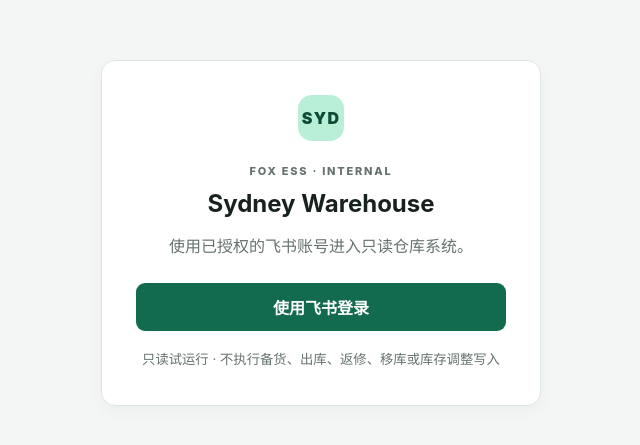
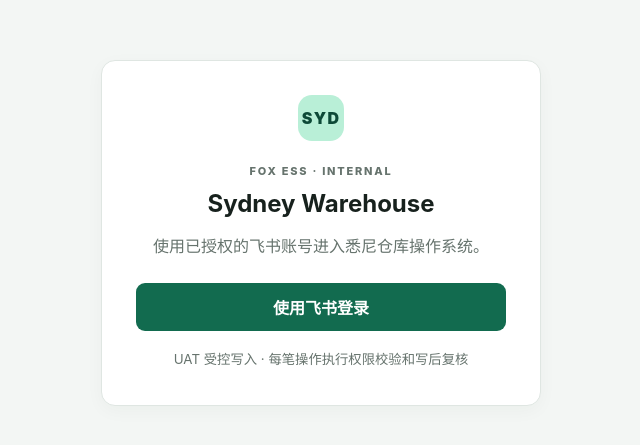
Before and after one commit to DouglasMooooo/sydney-warehouse-ledger, a Next.js app: page / in a window 1280 px wide. Shown: the part 167-612 px from the top of the page, without its empty margins (319-959 px from the left). Built offline with nearby package versions, Linux system fonts and the light colour scheme.

Commit message:
fix: update UAT controlled-write messaging

```diff
--- a/app/(warehouse)/controlled-action-panel.tsx
+++ b/app/(warehouse)/controlled-action-panel.tsx
@@ -1,3 +1,3 @@
 'use client';
 import { ACTIONS, ENABLED_STATUSES, ITEM_TYPES, STOCK_CONDITIONS, type LedgerAction } from '../../src/config/controlledValues';
-export function ControlledActionPanel({action,onActionChange}:{action:LedgerAction;onActionChange?:(action:LedgerAction)=>void}){return <section className="control-panel"><div className="panel-kicker">常规动作</div><label>动作代码<select value={action} onChange={e=>onActionChange?.(e.target.value as LedgerAction)}>{ACTIONS.map(item=><option key={item}>{item}</option>)}</select></label><label>物品类型<select defaultValue="成品">{ITEM_TYPES.map(item=><option key={item}>{item}</option>)}</select></label><label>库存属性<select defaultValue={action==='退回维修'?'待修':'新机'}>{STOCK_CONDITIONS.map(item=><option key={item}>{item}</option>)}</select></label><label>启用状态<select defaultValue="是">{ENABLED_STATUSES.map(item=><option key={item}>{item}</option>)}</select></label><div className="enabled-row"><span>发布状态</span><strong>UAT 只读锁定</strong></div></section>;}
+export function ControlledActionPanel({action,onActionChange}:{action:LedgerAction;onActionChange?:(action:LedgerAction)=>void}){return <section className="control-panel"><div className="panel-kicker">常规动作</div><label>动作代码<select value={action} onChange={e=>onActionChange?.(e.target.value as LedgerAction)}>{ACTIONS.map(item=><option key={item}>{item}</option>)}</select></label><label>物品类型<select defaultValue="成品">{ITEM_TYPES.map(item=><option key={item}>{item}</option>)}</select></label><label>库存属性<select defaultValue={action==='退回维修'?'待修':'新机'}>{STOCK_CONDITIONS.map(item=><option key={item}>{item}</option>)}</select></label><label>启用状态<select defaultValue="是">{ENABLED_STATUSES.map(item=><option key={item}>{item}</option>)}</select></label><div className="enabled-row"><span>发布状态</span><strong>UAT 受控写入</strong></div></section>;}
--- a/app/page.tsx
+++ b/app/page.tsx
@@ -1,3 +1,3 @@
 export default function HomePage() {
-  return <main className="login-shell"><section className="card login-card"><div className="brand-mark">SYD</div><p className="eyebrow">FOX ESS · INTERNAL</p><h1>Sydney Warehouse</h1><p>使用已授权的飞书账号进入只读仓库系统。</p><a className="primary-button login-button" href={process.env.WAREHOUSE_DEV_AUTH === 'true' ? '/dashboard' : '/api/auth/feishu/start'}>{process.env.WAREHOUSE_DEV_AUTH === 'true' ? '进入本地开发模式' : '使用飞书登录'}</a><small>只读试运行 · 不执行备货、出库、返修、移库或库存调整写入</small></section></main>;
+  return <main className="login-shell"><section className="card login-card"><div className="brand-mark">SYD</div><p className="eyebrow">FOX ESS · INTERNAL</p><h1>Sydney Warehouse</h1><p>使用已授权的飞书账号进入悉尼仓库操作系统。</p><a className="primary-button login-button" href={process.env.WAREHOUSE_DEV_AUTH === 'true' ? '/dashboard' : '/api/auth/feishu/start'}>{process.env.WAREHOUSE_DEV_AUTH === 'true' ? '进入本地开发模式' : '使用飞书登录'}</a><small>UAT 受控写入 · 每笔操作执行权限校验和写后复核</small></section></main>;
 }
```
